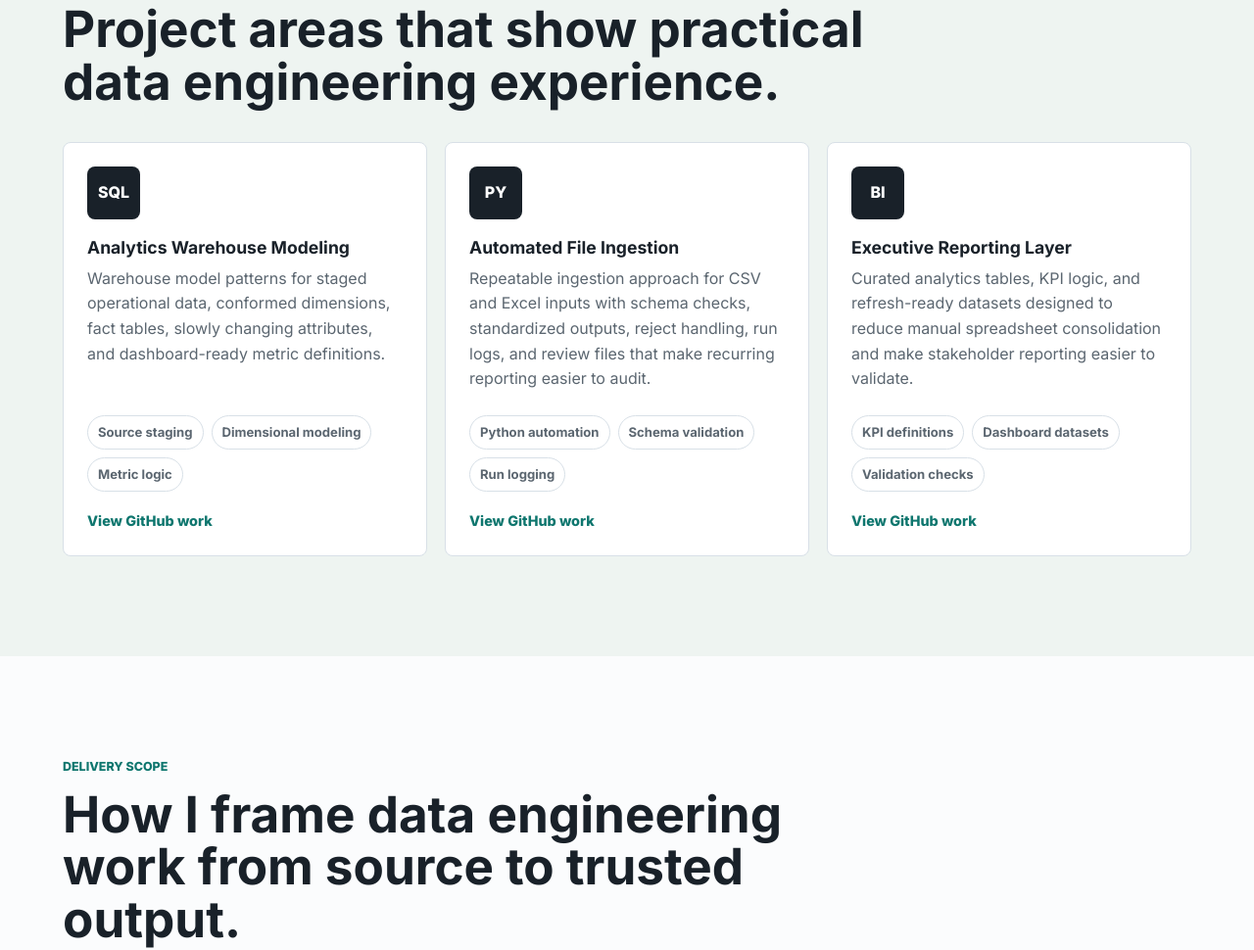
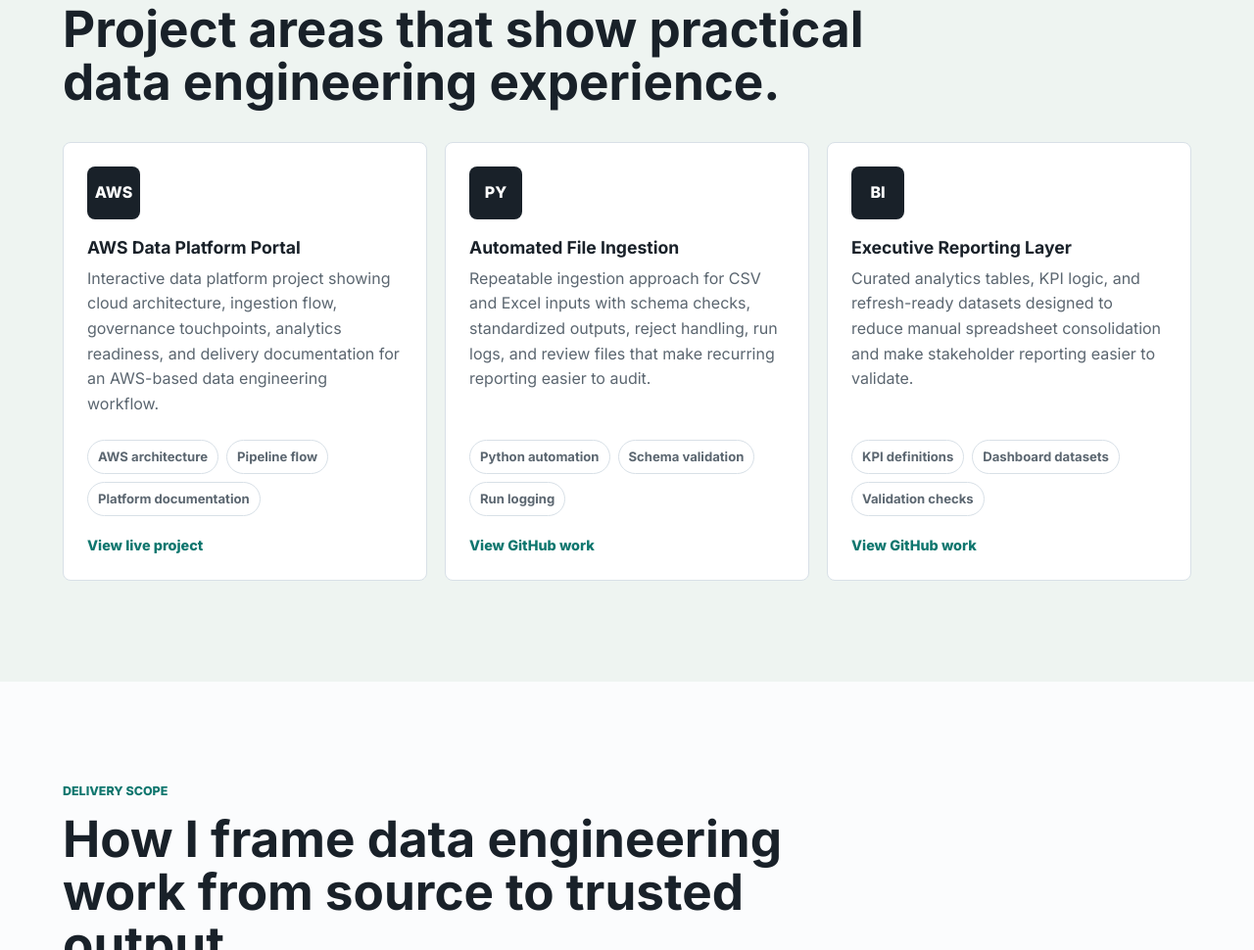
Before and after one commit to Maks3300/data-engineering-portfolio, a plain HTML site: page index.html in a window 1280 px wide. Shown: the part 2085-3055 px from the top of the page at 98% size. Drawn offline with Linux system fonts and the light colour scheme.

Commit message:
Update AWS data platform project card

```diff
--- a/index.html
+++ b/index.html
@@ -108,18 +108,19 @@
         </div>
         <div class="project-grid">
           <article class="project-card">
-            <div class="project-icon">SQL</div>
-            <h3>Analytics Warehouse Modeling</h3>
+            <div class="project-icon">AWS</div>
+            <h3>AWS Data Platform Portal</h3>
             <p>
-              Warehouse model patterns for staged operational data, conformed dimensions,
-              fact tables, slowly changing attributes, and dashboard-ready metric definitions.
+              Interactive data platform project showing cloud architecture, ingestion flow,
+              governance touchpoints, analytics readiness, and delivery documentation for an
+              AWS-based data engineering workflow.
             </p>
             <ul>
-              <li>Source staging</li>
-              <li>Dimensional modeling</li>
-              <li>Metric logic</li>
+              <li>AWS architecture</li>
+              <li>Pipeline flow</li>
+              <li>Platform documentation</li>
             </ul>
-            <a class="project-link" href="https://github.com/Maks3300" target="_blank" rel="noreferrer">View GitHub work</a>
+            <a class="project-link" href="https://maks3300.github.io/aws-data-platform-portal/" target="_blank" rel="noreferrer">View live project</a>
           </article>
           <article class="project-card">
             <div class="project-icon">PY</div>
```
